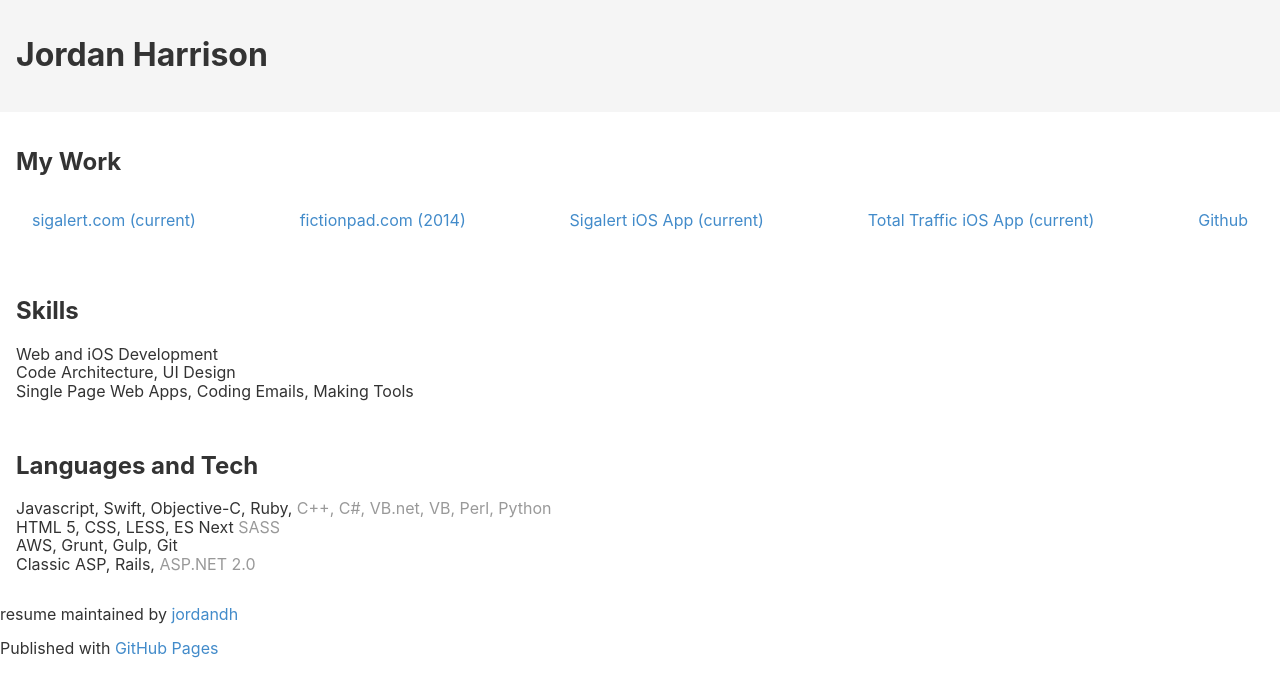
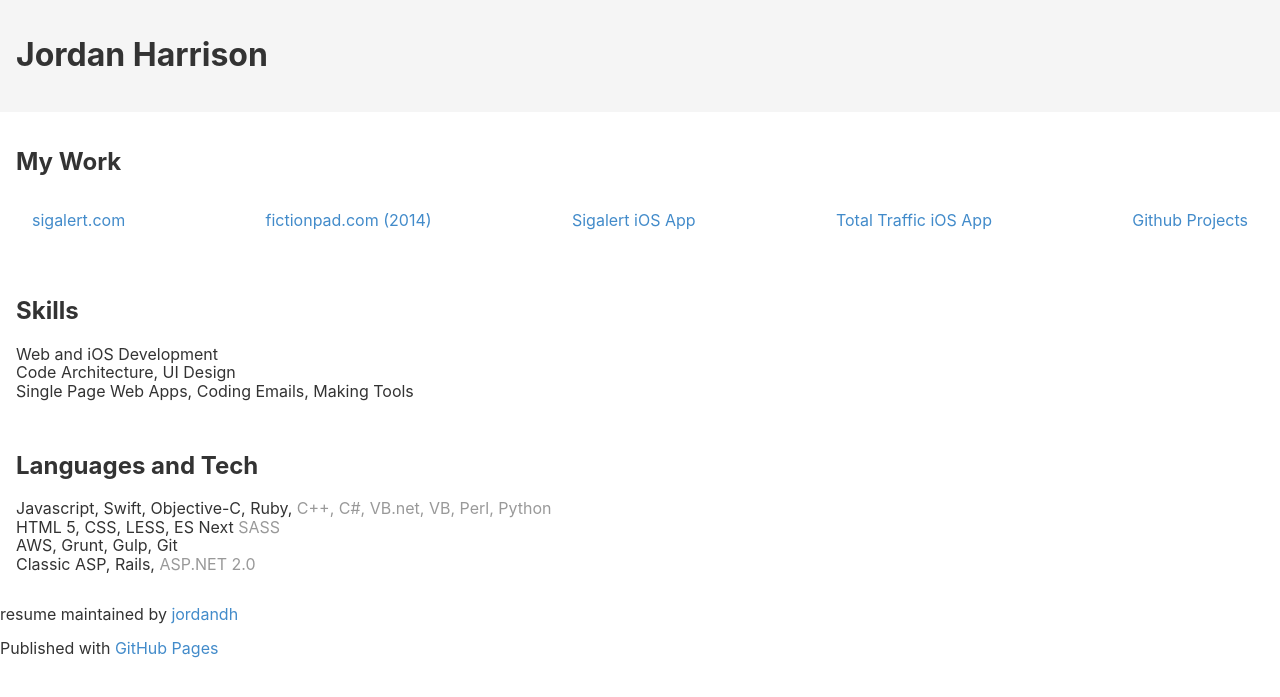
Before and after one commit to jordandh/resume, a Jekyll site: the page built from README.md, in a window 1280 px wide. Shown: the top 697 px of the page. Built offline with Jekyll 4.4.1, drawn with Linux system fonts in a browser that asks for light colours; our own code applies the rules of GitHub Pages for plain Markdown files; the repository's description, which GitHub fills in, is left out.

Commit message:
Update default.html

```diff
--- a/_layouts/default.html
+++ b/_layouts/default.html
@@ -17,11 +17,11 @@
       <section>
         <h2>My Work</h2>
         <ul class="my-work-list">
-          <li><a href="https://www.sigalert.com">sigalert.com (current)</a></li>
+          <li><a href="https://www.sigalert.com">sigalert.com</a></li>
           <li><a href="https://fictionpad.com">fictionpad.com (2014)</a></li>
-          <li><a href="https://itunes.apple.com/us/app/sigalert.com-live-traffic/id424889327?mt=8">Sigalert iOS App (current)</a></li>
-          <li><a href="https://itunes.apple.com/us/app/total-traffic/id878148924?mt=8">Total Traffic iOS App (current)</a></li>
-          <li><a href="https://github.com/jordandh">Github</a></li>
+          <li><a href="https://itunes.apple.com/us/app/sigalert.com-live-traffic/id424889327?mt=8">Sigalert iOS App</a></li>
+          <li><a href="https://itunes.apple.com/us/app/total-traffic/id878148924?mt=8">Total Traffic iOS App</a></li>
+          <li><a href="https://github.com/jordandh">Github Projects</a></li>
         </ul>
       </section>
 
```
